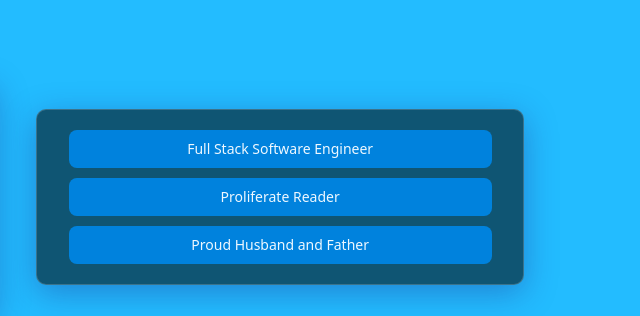
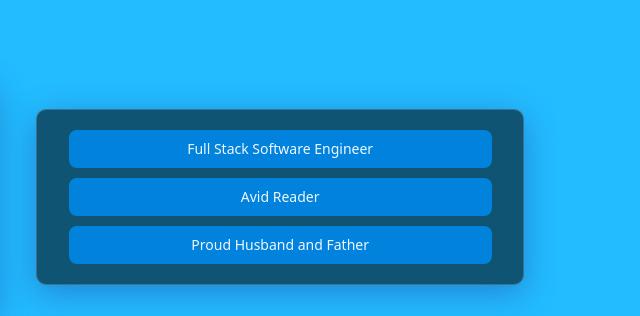
Before and after one commit to nduartech/monorepo-v1, an Astro site in the folder packages/mr-astro/: page / in a window 1280 px wide. Shown: the top 316 px of the page, 628-1268 px from the left. Built offline with nearby package versions, Linux system fonts and the light colour scheme; Astro itself is replaced by a stand-in of ours; some icons are missing.

Commit message:
Progress on resume page

```diff
--- a/packages/mr-astro/src/components/landing/Landing.astro
+++ b/packages/mr-astro/src/components/landing/Landing.astro
@@ -57,7 +57,7 @@ import mePng from '../../../public/me.png';
           </button>
           <button
             class="bg-regal-blue-600 hover:bg-regal-blue-500 dark:bg-regal-blue-800 dark:hover:bg-regal-blue-900 w-full py-2 px-2 text-sm font-medium text-regal-blue-50 dark:text-regal-blue-50 border border-transparent rounded-lg focus:outline-none hover:outline hover:outline-1 hover:outline-offset-1 hover:outline-regal-blue-200">
-            Proliferate Reader
+            Avid Reader
           </button>
           <button
             class="bg-regal-blue-600 hover:bg-regal-blue-500 dark:bg-regal-blue-800 dark:hover:bg-regal-blue-900 w-full py-2 px-2 text-sm font-medium text-regal-blue-50 dark:text-regal-blue-50 border border-transparent rounded-lg focus:outline-none hover:outline hover:outline-1 hover:outline-offset-1 hover:outline-regal-blue-200">
```
